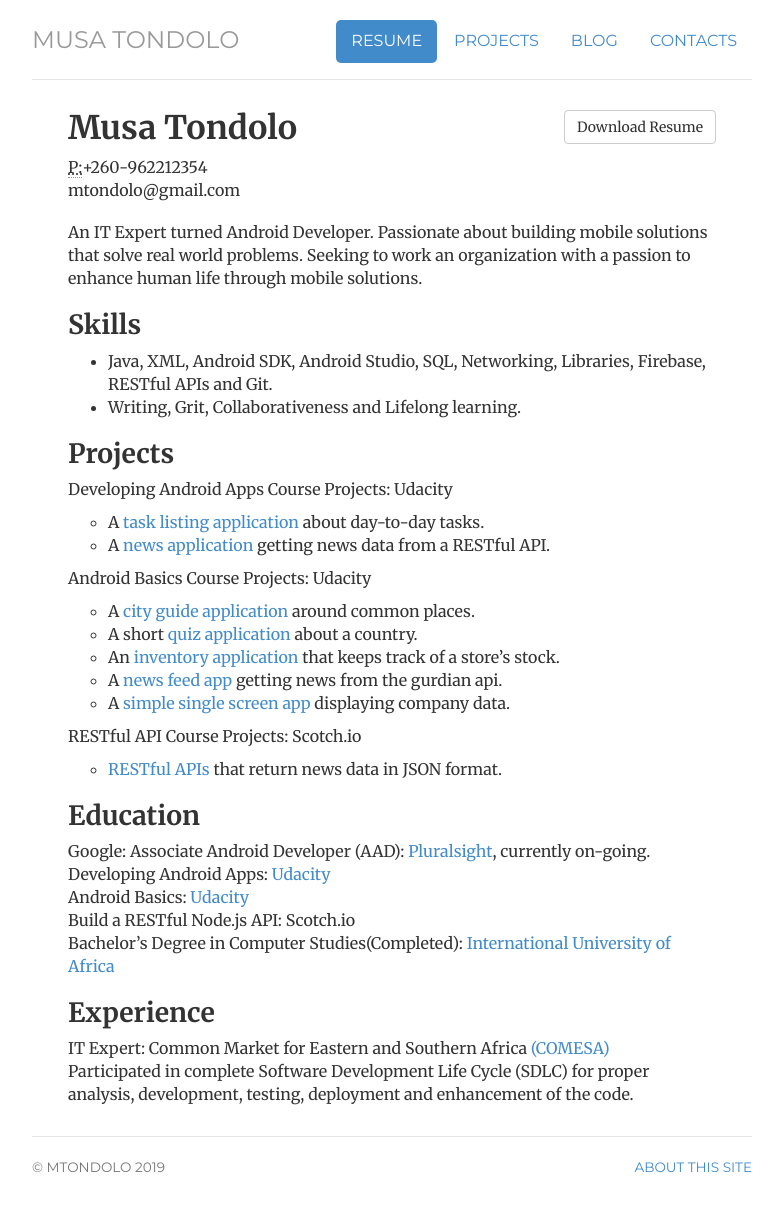
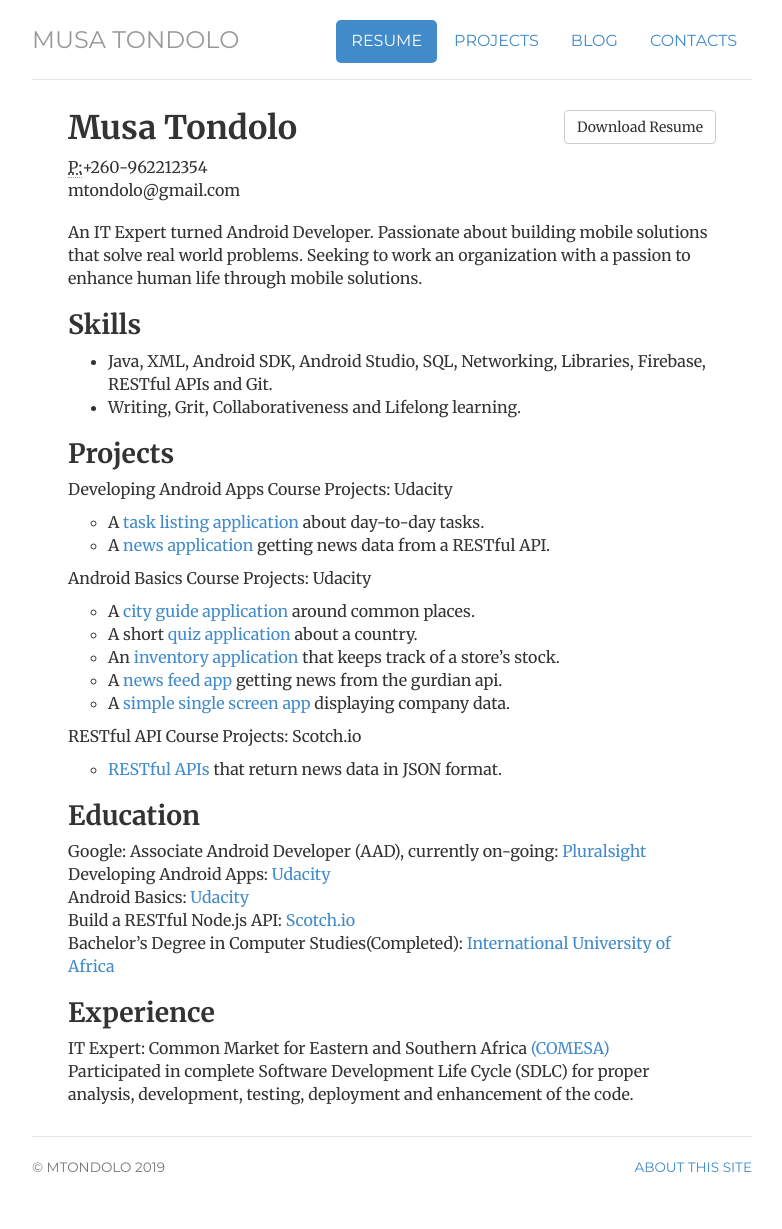
Before and after one commit to mtondolo/mtondolo.github.io, a Jekyll site: the page built from cv/index.html, in a window 1280 px wide. Shown: the whole page, without its empty margins (248-1030 px from the left). Built offline with Jekyll 4.4.1, drawn with Linux system fonts in a browser that asks for light colours; part of the change alters nothing that is shown.

```diff
--- a/cv/index.html
+++ b/cv/index.html
@@ -58,10 +58,10 @@ description: Current Resume for Musa Tondolo, an Android Developer supplimented
 				<h2>Education</h2>
 				        <p>
 	                                <ul class="list-unstyled">
-					<li>Google: Associate Android Developer (AAD): <a href="https://www.pluralsight.com/" title = "Pluralsight">Pluralsight</a>, currently on-going.</li>
+					<li>Google: Associate Android Developer (AAD), currently on-going: <a href="https://www.pluralsight.com/" title = "Pluralsight">Pluralsight</a></li>
 					<li>Developing Android Apps: <a href="https://www.udacity.com/course/new-android-fundamentals--ud851" title = "Udacity">Udacity</a></li>
 					<li>Android Basics: <a href="https://www.udacity.com/course/android-basics-nanodegree-by-google--nd803" title = "Udacity"> Udacity</a></li>
-					<li>Build a RESTful Node.js API: Scotch.io</li>
+					<li>Build a RESTful Node.js API: <a href="https://scotch.io/courses/build-a-restful-nodejs-api" title = "Scotch.io"> Scotch.io</a></li>
 					<li>Bachelor’s Degree in Computer Studies(Completed): <a href="https://en.iua.edu.sd/" title = "International University of Africa">International University of Africa</a></li>
 	                                </ul>
                                         </p>
```
